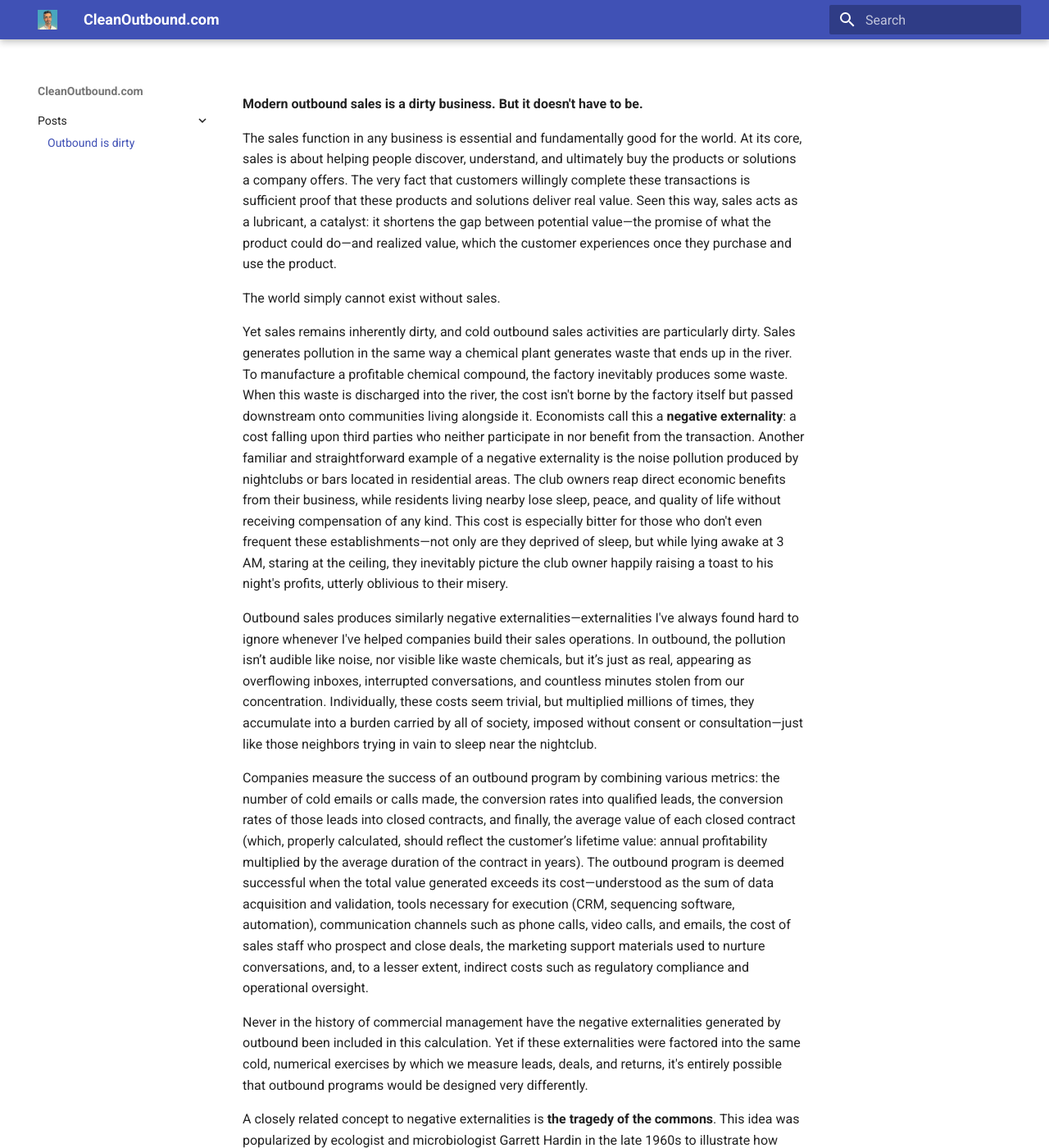
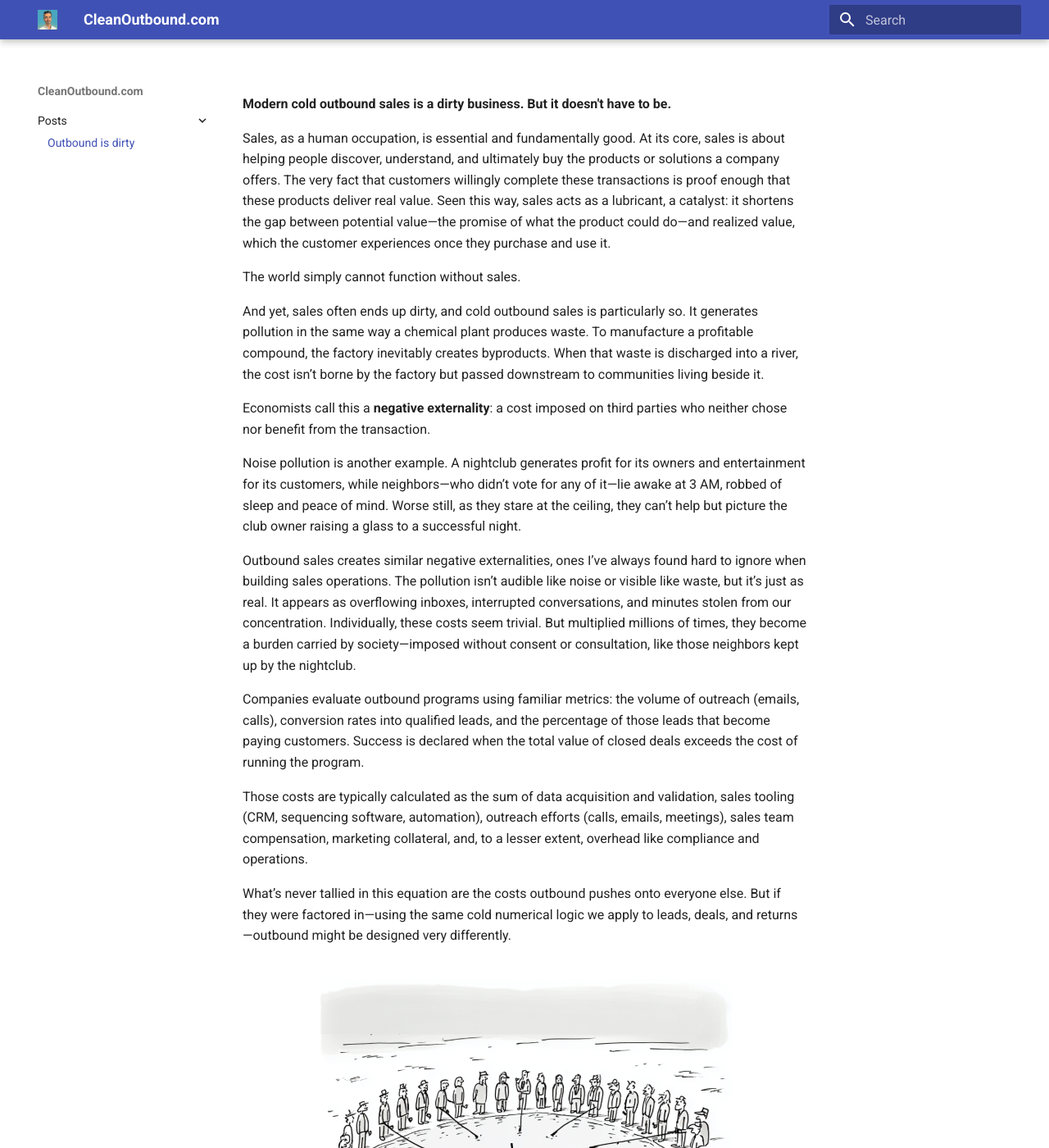
Before and after one commit to sergigon1979/cleanoutbound, an MkDocs documentation site: the page built from docs/posts/outbound-is-dirty.md, in a window 1280 px wide and 1400 px high. Shown: the whole window at 82% size. Built offline with MkDocs 1.6.1 and Material for MkDocs 9.7.7, drawn with Linux system fonts in a browser that asks for light colours; some of the changed text lies outside the part shown.

```diff
--- a/docs/posts/outbound-is-dirty.md
+++ b/docs/posts/outbound-is-dirty.md
@@ -1,32 +1,52 @@
-# Outbound is dirty. It doesn’t need to be.
+# Outbound is dirty
 
-<!-- Front-matter is optional metadata.
+<!--
 ---
-title: "Outbound is dirty. It doesn’t need to be."
-description: "Why most outbound feels spammy—and concrete ways to clean it up."
-date: 2025-08-06
-tags: [ethics, sales, outreach]
+title: "Outbound is dirty"
+description: "Cold outbound sales creates value—but also invisible costs. This essay explores the externalities, moral tradeoffs, and systemic challenges baked into outbound, and asks whether it can be redesigned from first principles."
+date: 2025-08-07
+tags: [sales, ethics, outbound, externalities, attention, systems]
 ---
 -->
 
-**Modern outbound sales is a dirty business. But it doesn't have to be.**
+**Modern cold outbound sales is a dirty business. But it doesn't have to be.**
 
-The sales function in any business is essential and fundamentally good for the world. At its core, sales is about helping people discover, understand, and ultimately buy the products or solutions a company offers. The very fact that customers willingly complete these transactions is sufficient proof that these products and solutions deliver real value. Seen this way, sales acts as a lubricant, a catalyst: it shortens the gap between potential value—the promise of what the product could do—and realized value, which the customer experiences once they purchase and use the product.
+Sales, as a human occupation, is essential and fundamentally good. At its core, sales is about helping people discover, understand, and ultimately buy the products or solutions a company offers. The very fact that customers willingly complete these transactions is proof enough that these products deliver real value. Seen this way, sales acts as a lubricant, a catalyst: it shortens the gap between potential value—the promise of what the product could do—and realized value, which the customer experiences once they purchase and use it.
 
-The world simply cannot exist without sales.
+The world simply cannot function without sales.
 
-Yet sales remains inherently dirty, and cold outbound sales activities are particularly dirty. Sales generates pollution in the same way a chemical plant generates waste that ends up in the river. To manufacture a profitable chemical compound, the factory inevitably produces some waste. When this waste is discharged into the river, the cost isn't borne by the factory itself but passed downstream onto communities living alongside it. Economists call this a **negative externality**: a cost falling upon third parties who neither participate in nor benefit from the transaction. Another familiar and straightforward example of a negative externality is the noise pollution produced by nightclubs or bars located in residential areas. The club owners reap direct economic benefits from their business, while residents living nearby lose sleep, peace, and quality of life without receiving compensation of any kind. This cost is especially bitter for those who don't even frequent these establishments—not only are they deprived of sleep, but while lying awake at 3 AM, staring at the ceiling, they inevitably picture the club owner happily raising a toast to his night's profits, utterly oblivious to their misery.
+And yet, sales often ends up dirty, and cold outbound sales is particularly so. It generates pollution in the same way a chemical plant produces waste. To manufacture a profitable compound, the factory inevitably creates byproducts. When that waste is discharged into a river, the cost isn’t borne by the factory but passed downstream to communities living beside it.
 
-Outbound sales produces similarly negative externalities—externalities I've always found hard to ignore whenever I've helped companies build their sales operations. In outbound, the pollution isn’t audible like noise, nor visible like waste chemicals, but it’s just as real, appearing as overflowing inboxes, interrupted conversations, and countless minutes stolen from our concentration. Individually, these costs seem trivial, but multiplied millions of times, they accumulate into a burden carried by all of society, imposed without consent or consultation—just like those neighbors trying in vain to sleep near the nightclub.
+Economists call this a **negative externality**: a cost imposed on third parties who neither chose nor benefit from the transaction.
 
-Companies measure the success of an outbound program by combining various metrics: the number of cold emails or calls made, the conversion rates into qualified leads, the conversion rates of those leads into closed contracts, and finally, the average value of each closed contract (which, properly calculated, should reflect the customer’s lifetime value: annual profitability multiplied by the average duration of the contract in years). The outbound program is deemed successful when the total value generated exceeds its cost—understood as the sum of data acquisition and validation, tools necessary for execution (CRM, sequencing software, automation), communication channels such as phone calls, video calls, and emails, the cost of sales staff who prospect and close deals, the marketing support materials used to nurture conversations, and, to a lesser extent, indirect costs such as regulatory compliance and operational oversight.
+Noise pollution is another example. A nightclub generates profit for its owners and entertainment for its customers, while neighbors—who didn’t vote for any of it—lie awake at 3 AM, robbed of sleep and peace of mind. Worse still, as they stare at the ceiling, they can’t help but picture the club owner raising a glass to a successful night.
 
-Never in the history of commercial management have the negative externalities generated by outbound been included in this calculation. Yet if these externalities were factored into the same cold, numerical exercises by which we measure leads, deals, and returns, it's entirely possible that outbound programs would be designed very differently.
+Outbound sales creates similar negative externalities, ones I’ve always found hard to ignore when building sales operations. The pollution isn’t audible like noise or visible like waste, but it’s just as real. It appears as overflowing inboxes, interrupted conversations, and minutes stolen from our concentration. Individually, these costs seem trivial. But multiplied millions of times, they become a burden carried by society—imposed without consent or consultation, like those neighbors kept up by the nightclub.
 
-A closely related concept to negative externalities is **the tragedy of the commons**. This idea was popularized by ecologist and microbiologist Garrett Hardin in the late 1960s to illustrate how shared resources inevitably become overexploited when each individual acts solely out of immediate self-interest. In Hardin’s classic formulation, several shepherds share a single pasture; each shepherd gains immediate benefit by adding more animals, but the cost of overgrazing is shared by everyone. Left unchecked, the result is predictable: the shared resource is degraded, and everyone ends up losing, including those most dependent on the pasture.
+Companies evaluate outbound programs using familiar metrics: the volume of outreach (emails, calls), conversion rates into qualified leads, and the percentage of those leads that become paying customers. Success is declared when the total value of closed deals exceeds the cost of running the program.
 
-Something similar happens in sales. Here, the common pasture is the attention of potential customers, who genuinely might benefit from our product—if only we could capture their interest for just a few minutes to communicate our value proposition. But that very customer lives amidst a relentless swarm of competing offers, each aggressively battling for a diminishing sliver of attention. Each salesperson, rationally acting from their individual perspective, escalates pressure by sending one more email, making one more call, and leaving one more message. Viewed collectively, the outcome is an ecosystem suffocating under its own excess: attention, once a relatively abundant resource, becomes scarcer, more expensive, and progressively more resistant to any attempt at capturing it.
+Those costs are typically calculated as the sum of data acquisition and validation, sales tooling (CRM, sequencing software, automation), outreach efforts (calls, emails, meetings), sales team compensation, marketing collateral, and, to a lesser extent, overhead like compliance and operations.
 
-But it doesn’t have to be this way.
+What’s never tallied in this equation are the costs outbound pushes onto everyone else. But if they were factored in—using the same cold numerical logic we apply to leads, deals, and returns—outbound might be designed very differently.
 
-The idea that sales inherently produces waste—like chemical discharge into a river—is not an immutable law of nature. Rather, it results directly from decisions we make about how we design and execute commercial activities. Is it then possible to design a truly Clean Outbound? On these pages, I explore precisely this question: whether it's realistic to conceive outbound programs capable of drastically reducing the negative externalities we currently take for granted. The ultimate test, of course, will be to verify whether such programs can match—or even outperform—the effectiveness of the conventional "dirty" systems that dominate today. Because otherwise, Clean Outbound would be relegated to the drawer of noble but unrealistic (and possibly counterproductive) ideas—like economic degrowth or rent controls.
+<div style="text-align: center; margin: 2rem 0;">
+  <img src="../../assets/tragedy_of_the_commons.png" alt="Cartoon illustrating the tragedy of the commons in outbound sales" style="max-width: 100%; height: auto;">
+</div>
+
+There’s another dynamic at play in cold outbound, one that mirrors a well-known dilemma from environmental science.
+
+The **tragedy of the commons**, a concept popularized by ecologist Garrett Hardin in the 1960s, describes how shared resources tend to be overused when individuals act in their own immediate self-interest. In Hardin’s example, several shepherds graze animals on a common pasture; each benefits by adding more livestock, but the damage from overgrazing is shared by all. Eventually, the resource collapses—and everyone loses.
+
+Sales faces a similar dynamic. The common pasture is customer attention. These are people who might genuinely benefit from our product, if we could just hold their interest for a few minutes. But that same customer lives in a swarm of competing offers, each salesperson acting rationally by sending one more email, making one more call, leaving one more message.
+
+The result: an ecosystem choking on excess. Attention—once relatively abundant—has become scarce, expensive, and increasingly immune to capture, another casualty of a system that generates value by offloading its costs on time, focus, and consent at massive scale.
+
+It doesn’t have to be this way.
+
+The assumption that waste is an unavoidable byproduct of sales isn’t a law of nature. It’s a consequence of how we choose to operate: how we build teams, run programs, and measure success.
+
+So: **is it possible to build a truly Clean Outbound?**
+
+That’s the question I explore on these pages: whether outbound programs can be reimagined to drastically reduce the negative externalities we’ve come to accept as normal—and, just as critically, whether they can match or even outperform the effectiveness of the conventional, “dirty” systems that dominate today.
+
+Because unless it delivers real results, Clean Outbound is just another elegant theory collecting dust.
--- a/docs/stylesheets/extra.css
+++ b/docs/stylesheets/extra.css
@@ -5,10 +5,14 @@
 
 .hero {
   text-align: center;
-  padding: 1rem 2rem;
-  background-color: #f5f5f5;
+  padding: 2rem;
+  background-color: #ffffff;
   border-radius: 8px;
   margin-top: 1rem;
+  box-shadow: 0 4px 12px rgba(0, 0, 0, 0.06);
+  max-width: 900px;
+  margin-left: auto;
+  margin-right: auto;
 }
 
 .hero h1 {
```
Also changed, not shown: docs/assets/homepage-image.png, docs/assets/tragedy_of_the_commons.png (added), site/index.html, 1 other file.
